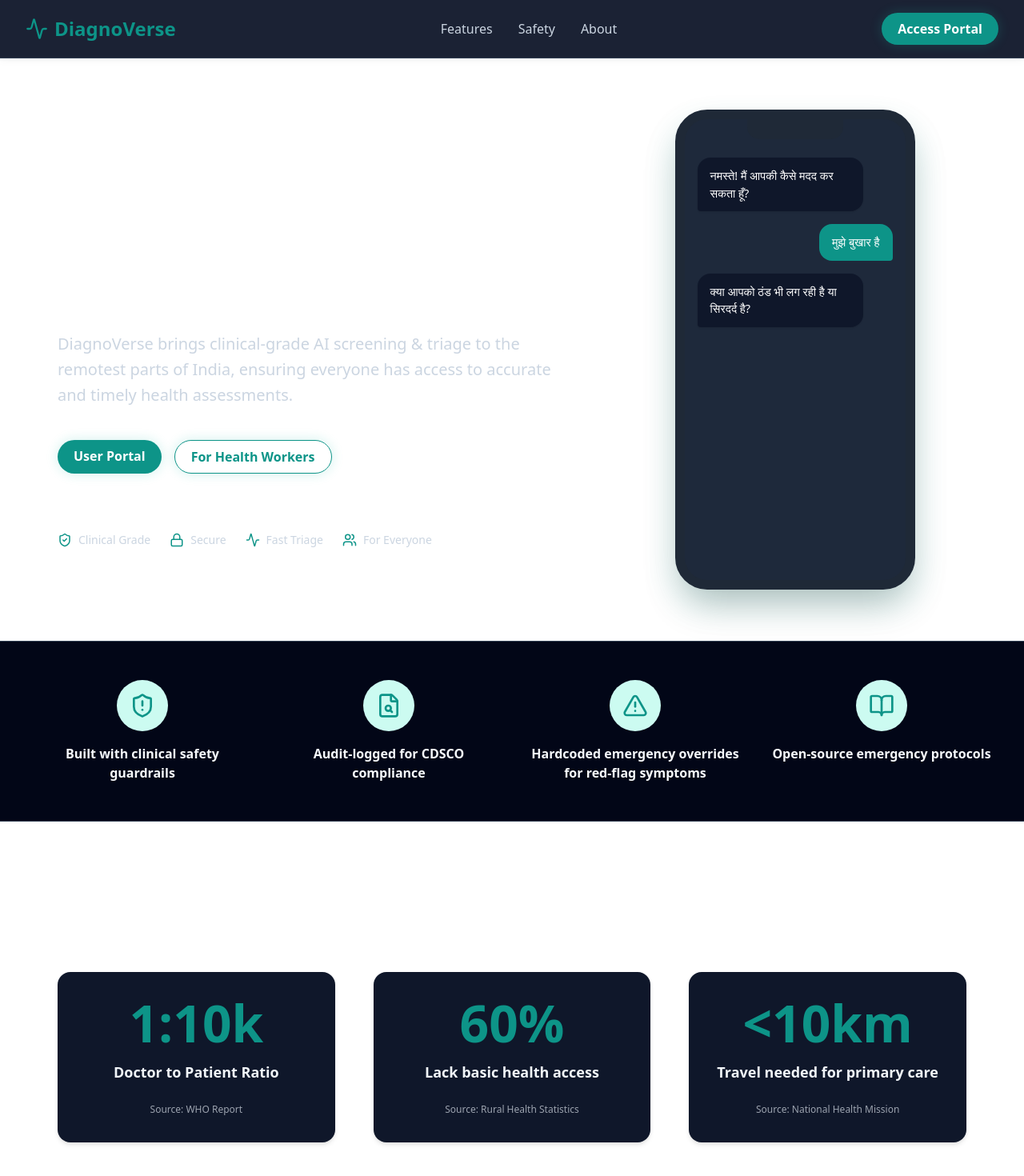
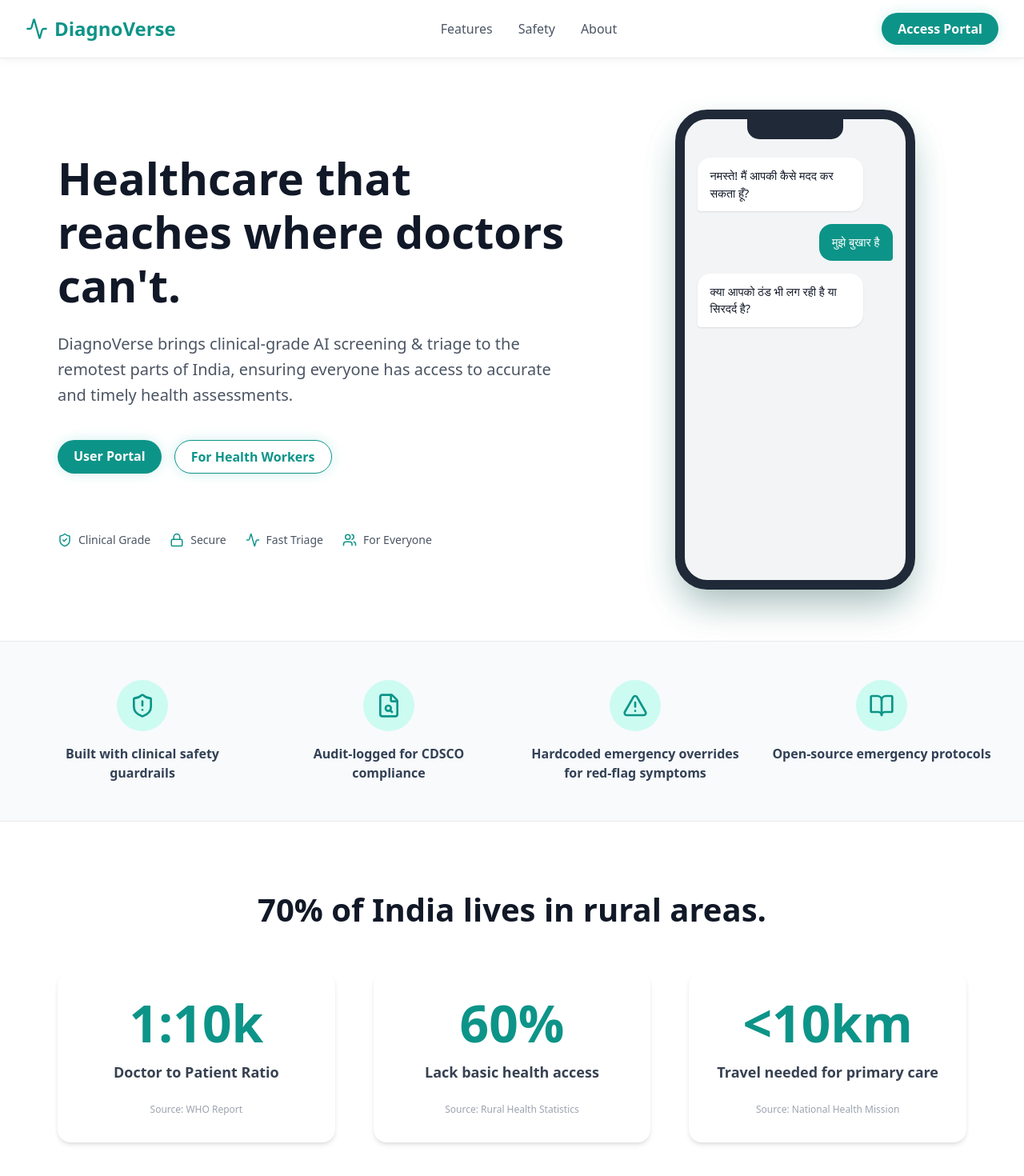
Before and after one commit to kd2606/pulsecheck-ai, a Next.js app: page / in a window 1280 px wide. Shown: the top 1470 px of the page at 80% size. Built offline with nearby package versions, Linux system fonts and the light colour scheme.

Commit message:
revert(ui): restore the original white light-mode landing page

```diff
--- a/src/app/[locale]/page.tsx
+++ b/src/app/[locale]/page.tsx
@@ -14,7 +14,7 @@ export default async function LocalePage({ params }: { params: Promise<{ locale:
     const { locale } = await params;
 
     return (
-        <div className="bg-[#0B1120] text-white min-h-screen flex flex-col">
+        <div style={{ backgroundColor: '#ffffff', minHeight: '100vh', display: 'flex', flexDirection: 'column' }}>
             <Navbar />
             <main style={{ flex: 1 }}>
                 <Hero />
--- a/src/components/landing/landing.module.css
+++ b/src/components/landing/landing.module.css
@@ -7,9 +7,9 @@
   justify-content: space-between;
   align-items: center;
   padding: 1rem 2rem;
-  background-color: rgba(15, 23, 42, 0.95);
+  background-color: rgba(255, 255, 255, 0.95);
   backdrop-filter: blur(8px);
-  border-bottom: 1px solid #334155;
+  border-bottom: 1px solid #eaeaea;
   box-shadow: 0 2px 10px rgba(0,0,0,0.05);
 }
 
@@ -29,7 +29,7 @@
 
 .navLink {
   text-decoration: none;
-  color: #cbd5e1;
+  color: #4b5563;
   font-weight: 500;
   transition: color 0.2s ease;
 }
@@ -105,7 +105,7 @@
     left: 0;
     width: 100%;
     height: calc(100vh - 64px);
-    background-color: #0f172a;
+    background-color: white;
     padding: 2rem;
     gap: 1.5rem;
     z-index: 999;
@@ -155,12 +155,12 @@
   font-size: 3.5rem;
   font-weight: 800;
   line-height: 1.2;
-  color: #ffffff;
+  color: #111827;
 }
 
 .heroSubtitle {
   font-size: 1.25rem;
-  color: #cbd5e1;
+  color: #4b5563;
   line-height: 1.6;
 }
 
@@ -181,7 +181,7 @@
   display: flex;
   align-items: center;
   gap: 0.5rem;
-  color: #cbd5e1;
+  color: #4b5563;
   font-size: 0.875rem;
   font-weight: 500;
 }
@@ -191,7 +191,7 @@
   height: 600px;
   border-radius: 40px;
   border: 12px solid #1f2937;
-  background-color: #1e293b;
+  background-color: #f3f4f6;
   position: relative;
   overflow: hidden;
   box-shadow: 0 25px 50px -12px rgba(0,0,0,0.25), 0 20px 40px rgba(20, 184, 166, 0.15);
@@ -233,8 +233,8 @@
 }
 
 .chatBubbleBot {
-  background-color: #0f172a;
-  color: #ffffff;
+  background-color: white;
+  color: #111827;
   align-self: flex-start;
   border-bottom-left-radius: 0.25rem;
   box-shadow: 0 1px 2px rgba(0,0,0,0.1);
@@ -259,10 +259,10 @@
 
 /* Trust Bar */
 .trustBarSection {
-  background-color: #020617;
+  background-color: #f8fafc;
   padding: 3rem 2rem;
-  border-top: 1px solid #334155;
-  border-bottom: 1px solid #334155;
+  border-top: 1px solid #eaeaea;
+  border-bottom: 1px solid #eaeaea;
 }
 
 .trustBarGrid {
@@ -290,7 +290,7 @@
 
 .trustBarText {
   font-weight: 600;
-  color: #f8fafc;
+  color: #334155;
   font-size: 1rem;
 }
 
@@ -316,7 +316,7 @@
 .dataProblemHeader {
   font-size: 2.5rem;
   font-weight: 700;
-  color: #ffffff;
+  color: #111827;
   margin-bottom: 3rem;
 }
 
@@ -332,7 +332,7 @@
   align-items: center;
   gap: 1rem;
   padding: 2rem;
-  background-color: #0f172a;
+  background-color: #ffffff;
   border-radius: 1rem;
   box-shadow: 0 4px 6px -1px rgba(0,0,0,0.1), 0 2px 4px -1px rgba(0,0,0,0.06);
 }
@@ -347,7 +347,7 @@
 .dataProblemText {
   font-size: 1.125rem;
   font-weight: 600;
-  color: #f1f5f9;
+  color: #374151;
 }
 
 .dataProblemSource {
@@ -364,7 +364,7 @@
 
 /* Feature Grid */
 .featureGridSection {
-  background-color: #ffffff;
+  background-color: #111827;
   padding: 5rem 2rem;
   color: white;
 }
@@ -443,34 +443,34 @@
 
 /* Pulse Showcase */
 .pulseShowcaseSection { padding: 5rem 2rem; max-width: 1200px; margin: 0 auto; display: flex; gap: 4rem; align-items: center; }
-.pulseShowcaseLeft { flex: 1; background: #020617; border-radius: 20px; padding: 2rem; border: 1px solid #334155; }
+.pulseShowcaseLeft { flex: 1; background: #f8fafc; border-radius: 20px; padding: 2rem; border: 1px solid #e2e8f0; }
 .pulseShowcaseRight { flex: 1; }
-.pulseShowcaseTitle { font-size: 2.5rem; font-weight: 700; margin-bottom: 1.5rem; color: #ffffff; }
+.pulseShowcaseTitle { font-size: 2.5rem; font-weight: 700; margin-bottom: 1.5rem; color: #111827; }
 .pulseBullets { list-style: none; padding: 0; margin: 0; display: flex; flex-direction: column; gap: 1rem; }
-.pulseBullet { display: flex; align-items: flex-start; gap: 0.75rem; font-size: 1.125rem; color: #cbd5e1; }
+.pulseBullet { display: flex; align-items: flex-start; gap: 0.75rem; font-size: 1.125rem; color: #4b5563; }
 .pulseBulletIcon { color: #0d9488; margin-top: 0.25rem; }
 
 /* How It Works */
-.howItWorksSection { padding: 5rem 2rem; background-color: #020617; text-align: center; }
-.howItWorksHeader { font-size: 2.5rem; font-weight: 700; margin-bottom: 3rem; color: #ffffff; }
+.howItWorksSection { padding: 5rem 2rem; background-color: #f8fafc; text-align: center; }
+.howItWorksHeader { font-size: 2.5rem; font-weight: 700; margin-bottom: 3rem; color: #111827; }
 .howItWorksGrid { display: grid; grid-template-columns: repeat(3, 1fr); gap: 2rem; max-width: 1200px; margin: 0 auto; }
-.stepCard { background: #0f172a; padding: 2rem; border-radius: 1rem; box-shadow: 0 4px 6px -1px rgba(0,0,0,0.1); text-align: left; transition: transform 0.3s ease-in-out, box-shadow 0.3s ease-in-out, border-color 0.3s ease-in-out; border: 1px solid transparent; }
+.stepCard { background: white; padding: 2rem; border-radius: 1rem; box-shadow: 0 4px 6px -1px rgba(0,0,0,0.1); text-align: left; transition: transform 0.3s ease-in-out, box-shadow 0.3s ease-in-out, border-color 0.3s ease-in-out; border: 1px solid transparent; }
 .stepCard:hover { transform: translateY(-4px); box-shadow: 0 10px 15px -3px rgba(0,0,0,0.1), 0 4px 6px -2px rgba(0,0,0,0.05); border-color: rgba(20,184,166,0.4); }
 .stepNumber { font-size: 3rem; font-weight: 800; color: #ccfbf1; margin-bottom: 1rem; }
-.stepTitle { font-size: 1.25rem; font-weight: 600; margin-bottom: 0.5rem; color: #ffffff; }
-.stepDesc { color: #94a3b8; line-height: 1.6; }
+.stepTitle { font-size: 1.25rem; font-weight: 600; margin-bottom: 0.5rem; color: #111827; }
+.stepDesc { color: #6b7280; line-height: 1.6; }
 
 /* Safety & Privacy */
 .safetySection { padding: 5rem 2rem; max-width: 1200px; margin: 0 auto; display: grid; grid-template-columns: 1fr 1fr; gap: 4rem; align-items: center; }
-.safetyTitle { font-size: 2.5rem; font-weight: 700; margin-bottom: 1.5rem; color: #ffffff; }
+.safetyTitle { font-size: 2.5rem; font-weight: 700; margin-bottom: 1.5rem; color: #111827; }
 .safetyList { display: flex; flex-direction: column; gap: 1.25rem; }
-.safetyItem { display: flex; align-items: center; gap: 1rem; font-size: 1.125rem; color: #f1f5f9; }
+.safetyItem { display: flex; align-items: center; gap: 1rem; font-size: 1.125rem; color: #374151; }
 .disclaimerBlock { background: #fffbeb; border: 1px solid #fde68a; padding: 2rem; border-radius: 1rem; }
 .disclaimerTitle { font-weight: 600; color: #92400e; margin-bottom: 0.5rem; font-size: 1.125rem; }
 .disclaimerText { color: #b45309; line-height: 1.6; }
 
 /* ASHA Section */
-.ashaSection { padding: 5rem 2rem; background-color: #ffffff; background-image: radial-gradient(circle at center, rgba(20, 184, 166, 0.04) 0%, #111827 70%); color: white; text-align: center; }
+.ashaSection { padding: 5rem 2rem; background-color: #111827; background-image: radial-gradient(circle at center, rgba(20, 184, 166, 0.04) 0%, #111827 70%); color: white; text-align: center; }
 .ashaContainer { max-width: 800px; margin: 0 auto; }
 .ashaTitle { font-size: 2.5rem; font-weight: 700; margin-bottom: 1.5rem; }
 .ashaDesc { font-size: 1.25rem; color: #9ca3af; line-height: 1.6; margin-bottom: 2rem; }
@@ -481,13 +481,13 @@
 .ctaDesc { font-size: 1.25rem; margin-bottom: 2.5rem; opacity: 0.9; }
 
 /* Footer */
-.footerSection { background: #020617; padding: 4rem 2rem; border-top: 1px solid #334155; }
+.footerSection { background: #f8fafc; padding: 4rem 2rem; border-top: 1px solid #e2e8f0; }
 .footerGrid { max-width: 1200px; margin: 0 auto; display: grid; grid-template-columns: 2fr 1fr 1fr 1fr; gap: 3rem; }
-.footerColTitle { font-weight: 600; color: #ffffff; margin-bottom: 1.25rem; }
+.footerColTitle { font-weight: 600; color: #111827; margin-bottom: 1.25rem; }
 .footerLinks { display: flex; flex-direction: column; gap: 0.75rem; }
-.footerLink { color: #94a3b8; text-decoration: none; transition: color 0.2s; }
+.footerLink { color: #6b7280; text-decoration: none; transition: color 0.2s; }
 .footerLink:hover { color: #0d9488; }
-.footerBottom { max-width: 1200px; margin: 3rem auto 0; padding-top: 2rem; border-top: 1px solid #334155; text-align: center; color: #9ca3af; }
+.footerBottom { max-width: 1200px; margin: 3rem auto 0; padding-top: 2rem; border-top: 1px solid #e2e8f0; text-align: center; color: #9ca3af; }
 
 @media (max-width: 768px) {
   .pulseShowcaseSection, .safetySection { flex-direction: column; grid-template-columns: 1fr; }
```
